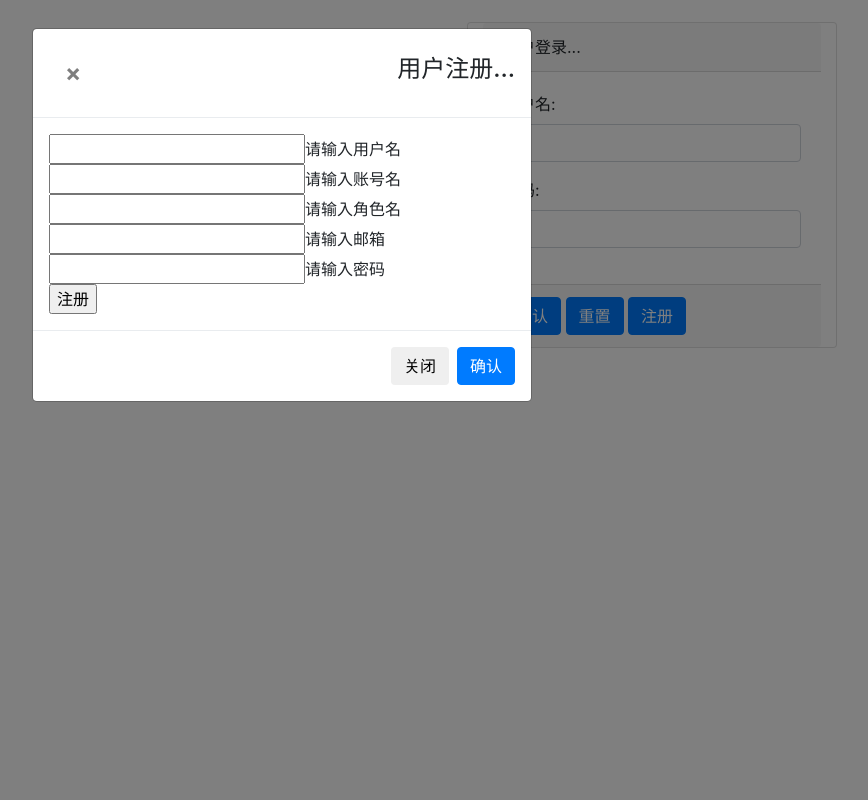
After one commit to l041212/test-repository, a Django app: page /login/info in a window 1280 px wide, after a click on "注册". The commit adds this page. Shown: the whole page, without its empty margins (358-1226 px from the left). Run offline with Django 3.2, Linux system fonts and the light colour scheme; some libraries are stand-ins or nearby versions.

Commit message:
add login module cover...

```diff
--- a/zaixian/apps/jobInfo/views.py
+++ b/zaixian/apps/jobInfo/views.py
@@ -19,7 +19,7 @@ def list(request, page_limit):
     user = User.objects.all()[0]
     request.session['user_id'] = user.id
     context = {
-        'page_limit': page_limit if isNotNull(page_limit, 'str') else '25',
+        'page_limit': page_limit if isNotNull(page_limit, 'str') else '10',
         'page_number': '1',
         'user': getUserById(request.session['user_id'])
     }
--- /dev/null
+++ b/zaixian/apps/login/static/style/login_info.css
@@ -0,0 +1,11 @@
+
+#content {
+    margin-top: 2%;
+    float: right;
+}
+#registerModal .close {
+    margin: 0;
+}
+#registerModal #registerLabel {
+    line-height: 2;
+}
--- /dev/null
+++ b/zaixian/apps/login/templates/login_info.html
@@ -0,0 +1,46 @@
+{% extends 'base.html' %}
+{% block head %}
+    <link rel="stylesheet" href="/static/style/login_info.css">
+    <script src="/static/script/login_info.js"></script>
+{% endblock %}
+{% block body %}
+    <div class="container">
+        <form action="/login/signin/" method="post">
+            {% csrf_token %}
+            <div id="content" class="card col-md-4">
+                <p class="card-header">用户登录...</p>
+                <input type="hidden" name="id">
+                <div class="card-body">
+                    <div class="form-group">
+                        <label for="code">账户名:</label>
+                        <input name="code" class="form-control">
+                    </div>
+                    <div class="form-group">
+                        <label for="password">密码:</label>
+                        <input name="password" class="form-control">
+                    </div>
+                </div>
+                <div class="card-footer">
+                    <button id="loginSubmitBtn" type="submit" class="btn btn-primary">确认</button>
+                    <button id="resetBtn" type="reset" class="btn btn-primary">重置</button>
+                    <button id="registerBtn" type="button" class="btn btn-primary" data-toggle="modal" data-target="#registerModal">注册</button>
+                </div>
+            </div>
+        </form>
+        <div class="modal fade" id="registerModal">
+            <div class="modal-dialog">
+                <div class="modal-content">
+                    <div class="modal-header">
+                        <button type="button" class="close" data-dismiss="modal">&times;</button>
+                        <h4 class="modal-title" id="registerLabel">用户注册...</h4>
+                    </div>
+                    <div class="modal-body"></div>
+                    <div class="modal-footer">
+                        <button type="button" class="btn btn-default" data-dismiss="modal">关闭</button>
+                        <button id="registerSubmitBtn" type="button" class="btn btn-primary">确认</button>
+                    </div>
+                </div>
+            </div>
+        </div>
+    </div>
+{% endblock %}
--- a/zaixian/apps/login/urls.py
+++ b/zaixian/apps/login/urls.py
@@ -24,6 +24,8 @@ urlpatterns = [
     url(r'^login/$',login),
     url(r'^register/$',register),
     url(r'^register_handler/$',register_handler),
-    url(r'^unTester', unTester),
-
+    url(r'^unTester/?', unTester),
+    url(r'^info/?$', info),
+    url(r'^save/?$', save),
+    url(r'^signin/?$', signin),
 ]
--- a/zaixian/apps/login/views.py
+++ b/zaixian/apps/login/views.py
@@ -46,6 +46,22 @@ def register_handler(request, entity):
 #       print(entity.role)
 #       '''
 
+def info(request):
+    return render(request, "login_info.html")
+
+@mirror(User())
+def signin(request, entity):
+    users = getUserByCodeAndPassword(entity.code, entity.password)
+    if(users != None and len(users)==1):
+        request.session["user_id"] = users[0].id
+        return redirect("/jobInfo/list")
+    return redirect("/login/info")
+
+@mirror(User())
+def save(request, entity):
+      flag = saveUser(request, entity)
+      return HttpResponse(flag)
+
 def unTester(request):
     users = getUserByRole('test')
     return HttpResponse(json.dumps(opposite(users)), content_type='application/json')
--- a/zaixian/apps/testReport/static/script/testReport_list_invite.js
+++ b/zaixian/apps/testReport/static/script/testReport_list_invite.js
@@ -37,6 +37,9 @@ function searchBtnListener(){
         });
      };
     construct();
+    $("#searchBtn").on("click",function(){
+        construct();
+    });
 }
 
 function updateBtnListener(type,text){
--- a/zaixian/apps/testReport/templates/testReport_list_invite.html
+++ b/zaixian/apps/testReport/templates/testReport_list_invite.html
@@ -16,6 +16,7 @@
                     </div>
                     <div id="table" class="card-body">
                         <div id="card-body-menu">
+                            <button style="display: none;" class="btn btn-sm btn-primary" type="button" id="searchBtn">search</button>
                         </div>
                         <div id="card-body-conent">
                             <table class="table table-hover">
--- a/zaixian/apps/testReport/views.py
+++ b/zaixian/apps/testReport/views.py
@@ -35,7 +35,7 @@ def list(request, page_limit):
     user = User.objects.all()[0]
     request.session['user_id'] = user.id
     context = {
-        'page_limit': page_limit if isNotNull(page_limit, 'str') else '25',
+        'page_limit': page_limit if isNotNull(page_limit, 'str') else '10',
         'page_number': '1',
         'user': getUserById(request.session['user_id'])
     }
@@ -45,7 +45,7 @@ def list_invite(request, page_limit):
     user = User.objects.all()[0]
     request.session['user_id'] = user.id
     context = {
-        'page_limit': page_limit if isNotNull(page_limit, 'str') else '25',
+        'page_limit': page_limit if isNotNull(page_limit, 'str') else '10',
         'page_number': '1',
         'user': getUserById(request.session['user_id'])
     }
```
Also changed, not shown: zaixian/apps/login/services.py (+14 -0 lines), zaixian/apps/login/static/script/login_info.js (added, +61 -0 lines).
